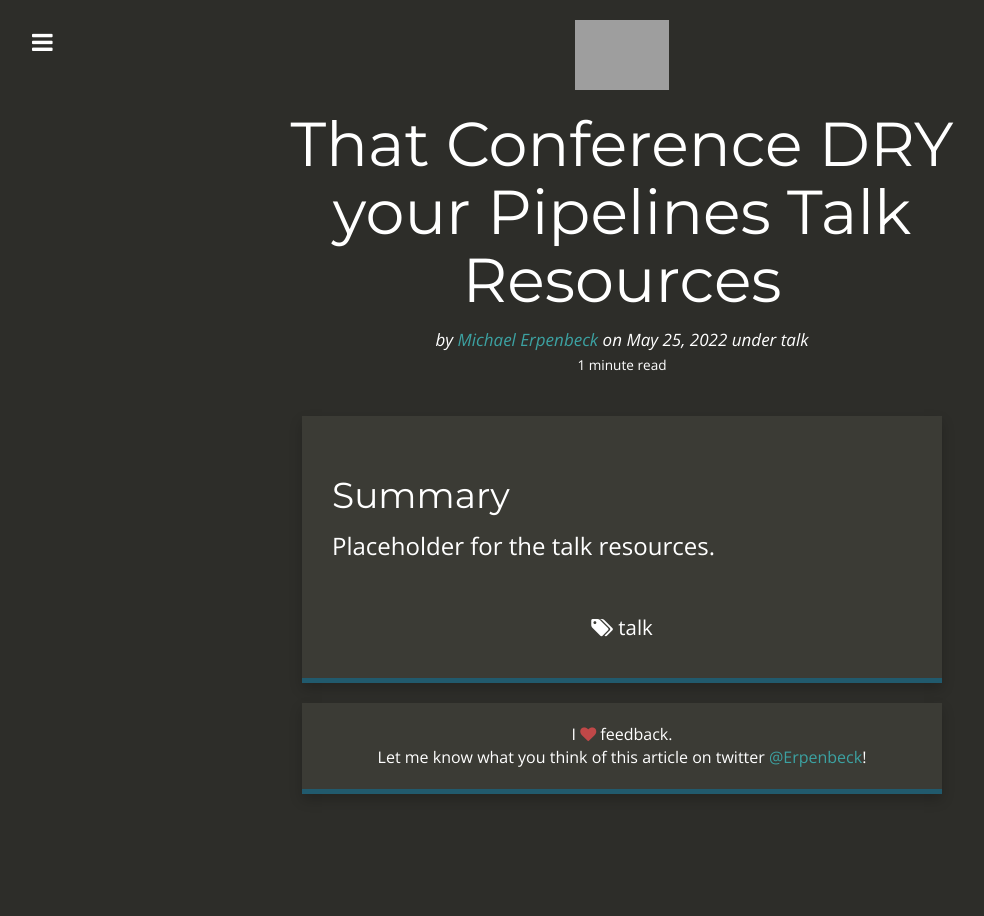
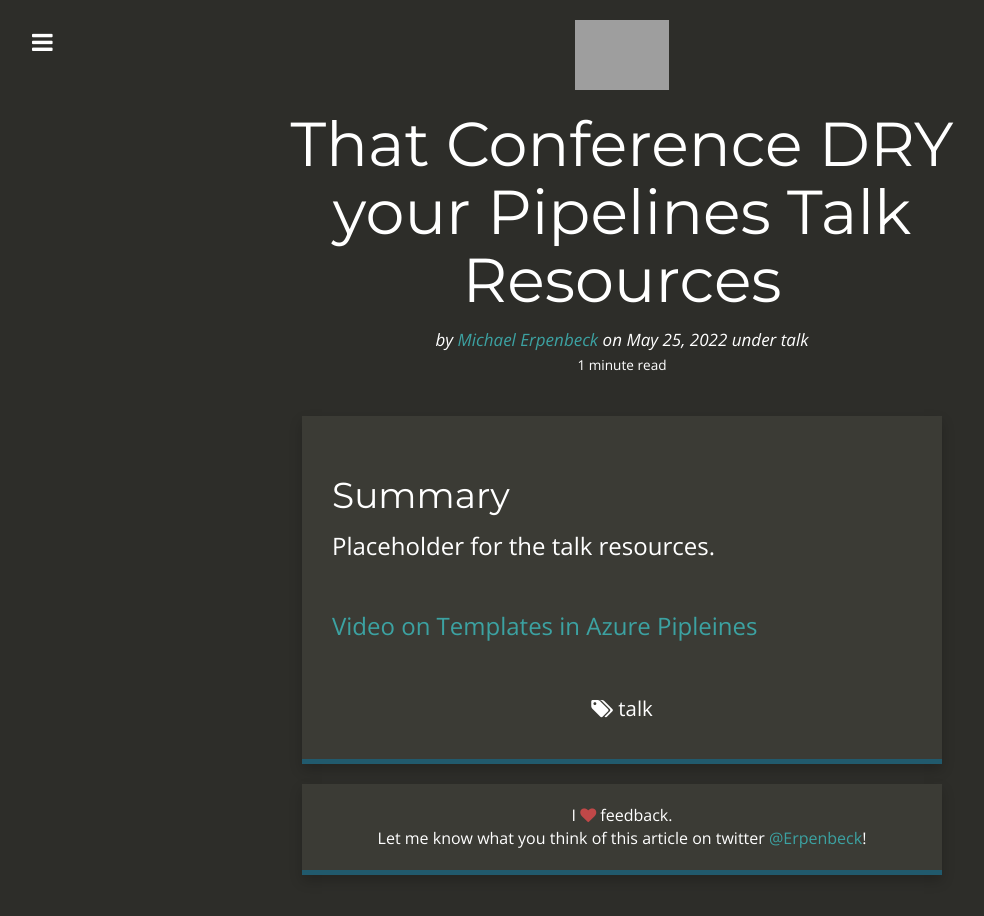
Before and after one commit to GitMje/gitmje.github.io, a Jekyll site: the page built from _posts/2022-05-25-that-dry.md, in a window 1280 px wide. Shown: the whole page, without its empty margins (18-1002 px from the left). Built offline with Jekyll 4.4.1, drawn with Linux system fonts in a browser that asks for light colours; nearby versions of some CDN libraries; grey boxes are pictures that could not be loaded.

Commit message:
Add video to post

```diff
--- a/_posts/2022-05-25-that-dry.md
+++ b/_posts/2022-05-25-that-dry.md
@@ -13,3 +13,5 @@ tags:
 ## Summary
 
 Placeholder for the talk resources.
+
+[Video on Templates in Azure Pipleines](https://youtu.be/UQlRITs7veM)
```
